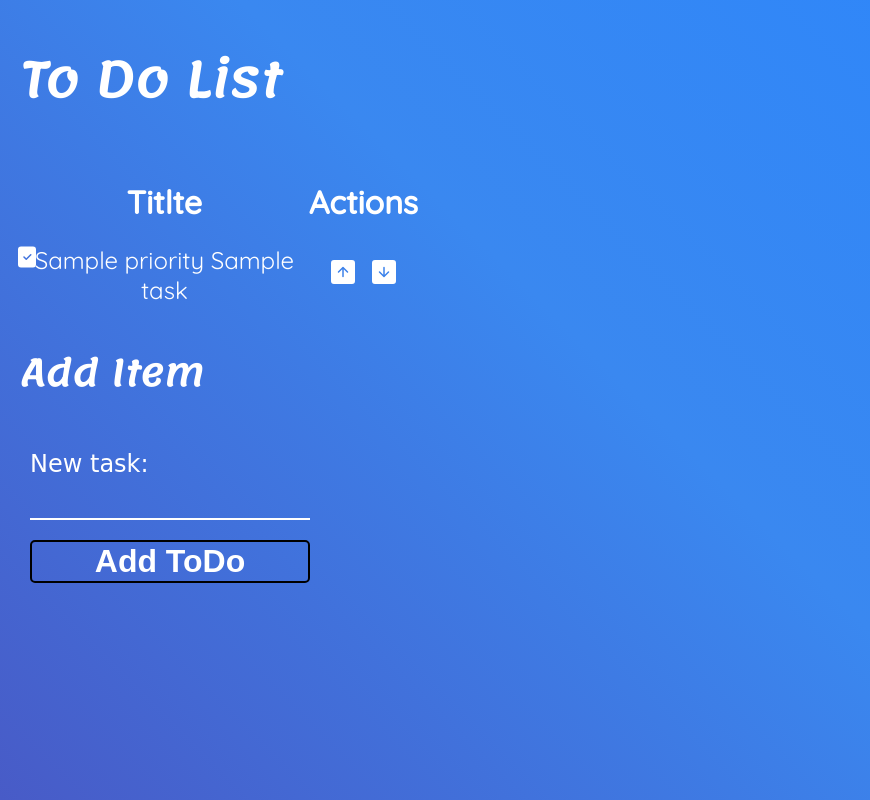
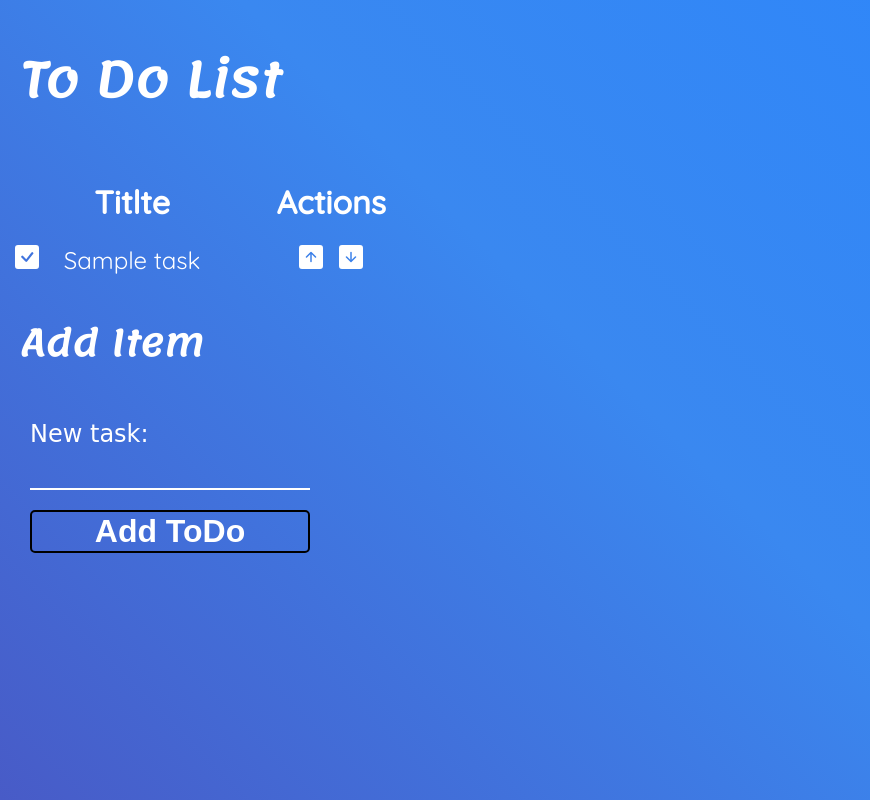
Before and after one commit to Mufaddal1125/Django-TODO, a Django app: template tasks/templates/tasks/index.html in a window 1280 px wide. Shown: the whole page, without its empty margins (0-870 px from the left). Run offline with Django 3.2, Linux system fonts and the light colour scheme; tables that the repository leaves empty hold one stand-in row (values such as "Sample post"); the template is opened without the code that fills it: values that come from a table or form of the project are taken from there, most other values are stand-ins (such as "Sample title", 1, 10 or a date in 2020); some web fonts are replaced.

Commit message:
simplified

```diff
--- a/tasks/static/css/index.css
+++ b/tasks/static/css/index.css
@@ -87,3 +87,6 @@ tr td:first-child a{
      position: absolute;
      left: 10px;
 }
+.container p{
+     font-family: "Quicksand", sans-serif;
+}
--- a/tasks/templates/tasks/index.html
+++ b/tasks/templates/tasks/index.html
@@ -25,16 +25,13 @@
         {% for task in tasks %}
             <tr>
                 <td><a href="{% url 'removetask' %}?id={{ forloop.counter0 }}">
-                    <svg width="1em" height="1em"
-                         viewBox="0 0 16 16"
-                         class="bi bi-file-check-fill"
-                         fill="white"
+                    <svg width="1em" height="1em" viewBox="0 0 16 16" class="bi bi-check-square-fill" fill="white"
                          xmlns="http://www.w3.org/2000/svg">
                         <path fill-rule="evenodd"
-                              d="M12 1H4a2 2 0 0 0-2 2v10a2 2 0 0 0 2 2h8a2 2 0 0 0 2-2V3a2 2 0 0 0-2-2zm-1.146 5.854a.5.5 0 0 0-.708-.708L7.5 8.793 6.354 7.646a.5.5 0 1 0-.708.708l1.5 1.5a.5.5 0 0 0 .708 0l3-3z"></path>
+                              d="M2 0a2 2 0 0 0-2 2v12a2 2 0 0 0 2 2h12a2 2 0 0 0 2-2V2a2 2 0 0 0-2-2H2zm10.03 4.97a.75.75 0 0 0-1.08.022L7.477 9.417 5.384 7.323a.75.75 0 0 0-1.06 1.06L6.97 11.03a.75.75 0 0 0 1.079-.02l3.992-4.99a.75.75 0 0 0-.01-1.05z"></path>
                     </svg>
                 </a>
-                    {{ task.priority }}
+
                     {{ task.task }}
                 </td>
                 <td>
--- a/tasks/views.py
+++ b/tasks/views.py
@@ -28,10 +28,10 @@ def add(request):
     if request.method == "POST":
         form = Forms(request.POST)
         if form.is_valid():
+            request.session['priority'] = len(request.session['tasks']) + 1
             task = {"task": form.cleaned_data['task'], "priority": request.session['priority']}
             request.session['tasks'] += [task]
             request.session['tasks'].sort(key=taskssort)
-            request.session['priority'] = request.session['tasks'][-1].get("priority") + 1
 
     return HttpResponseRedirect(reverse('index'))
 
@@ -45,17 +45,15 @@ def removetask(request):
 
 def inc(request, index):
     tasks = request.session['tasks']
-    if tasks[index]["priority"] > 1:
-        tasks[index]["priority"] -= 1
-        request.session['tasks'] = tasks
-        request.session['tasks'].sort(key=taskssort)
+    tasks[index]["priority"] -= 1
+    request.session['tasks'] = tasks
+    request.session['tasks'].sort(key=taskssort)
     return HttpResponseRedirect(reverse("index"))
 
 
 def dec(request, index):
     tasks = request.session['tasks']
-    if tasks[index]["priority"] < 10:
-        tasks[index]["priority"] += 1
-        request.session['tasks'] = tasks
-        request.session['tasks'].sort(key=taskssort)
+    tasks[index]["priority"] += 1
+    request.session['tasks'] = tasks
+    request.session['tasks'].sort(key=taskssort)
     return HttpResponseRedirect(reverse("index"))
```
Also changed, not shown: db.sqlite3.
